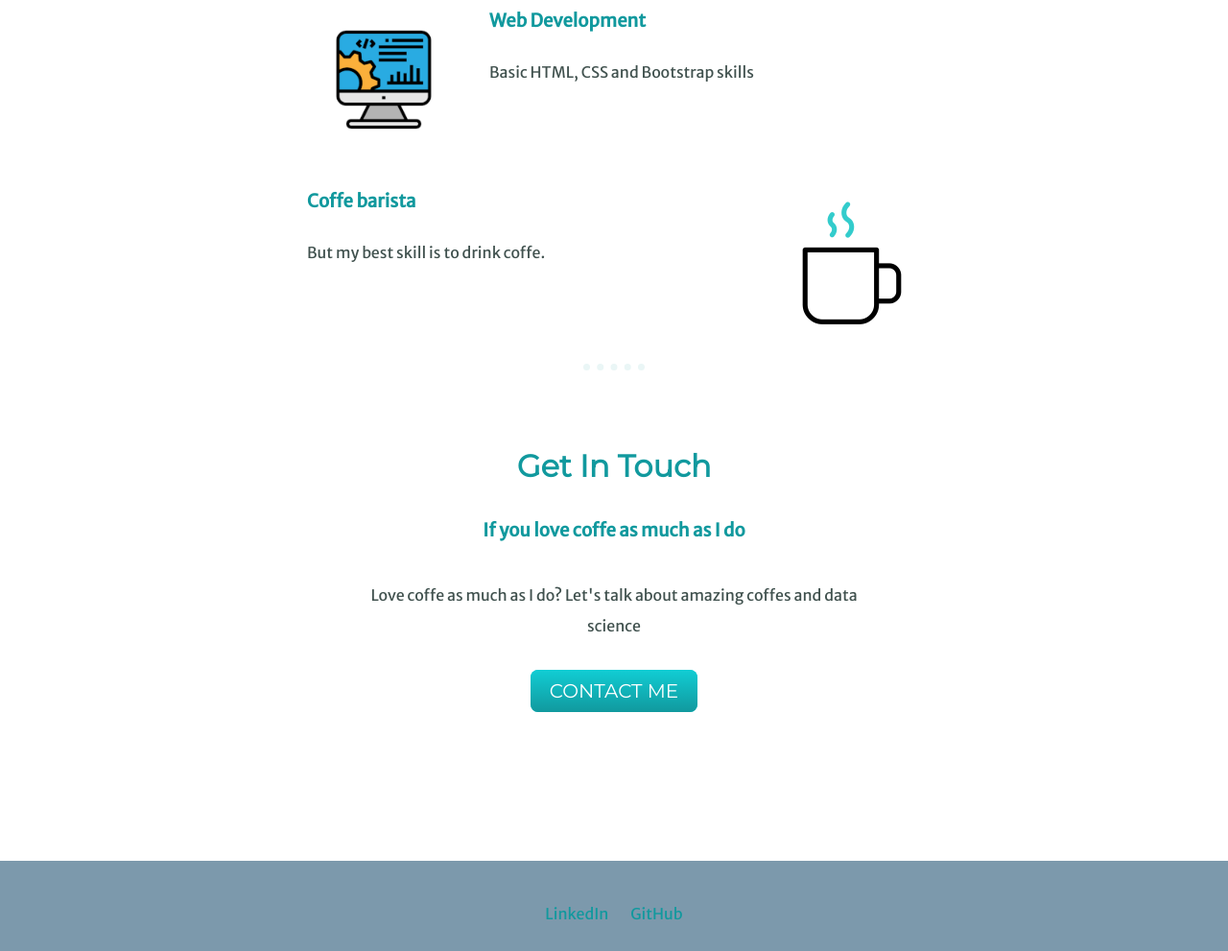
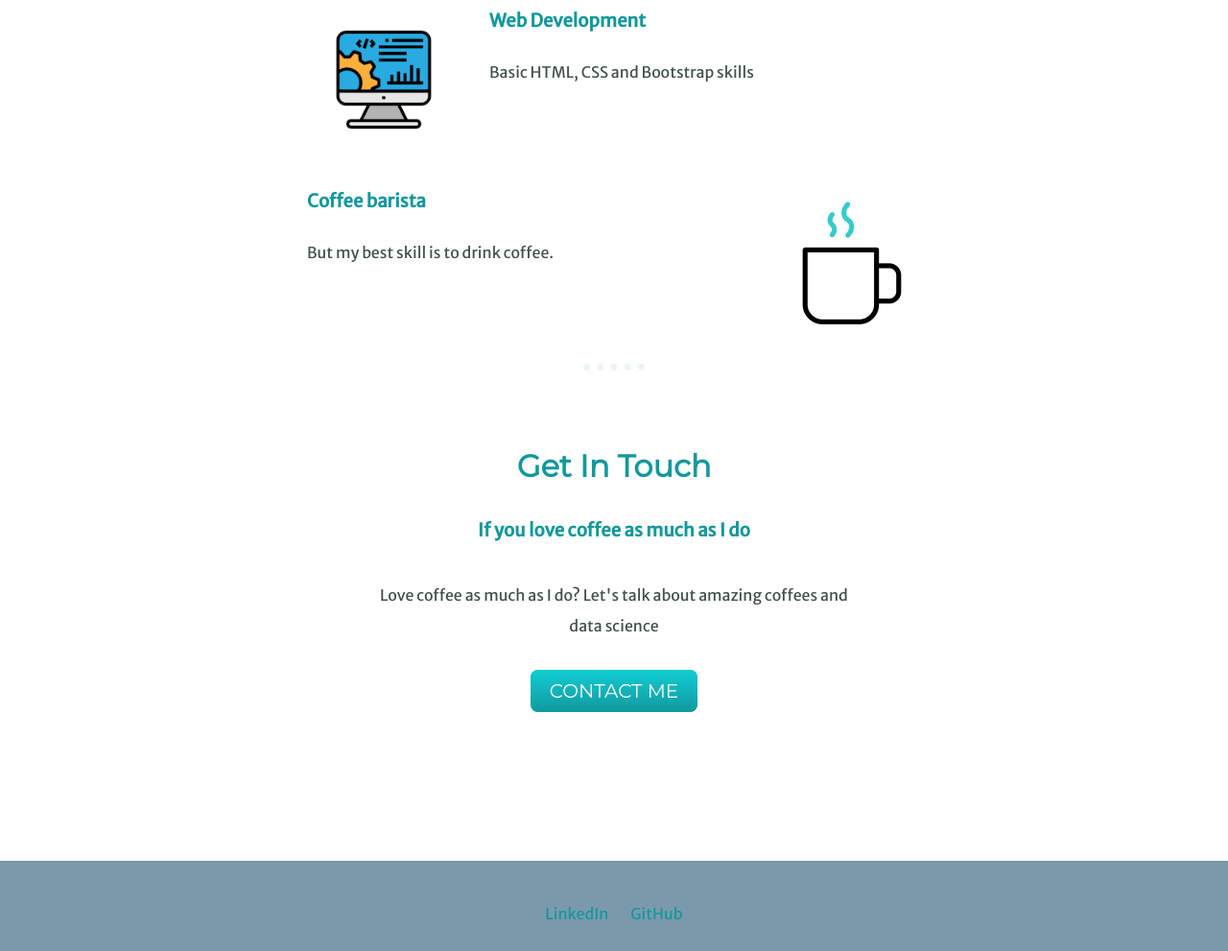
Before and after one commit to ovictordavid/my-personal-site, a plain HTML site: page index.html in a window 1280 px wide. Shown: the part 2143-3134 px from the top of the page at 96% size. Drawn offline with Linux system fonts and the light colour scheme; a web font is replaced by a local one.

Commit message:
Update index.html

```diff
--- a/index.html
+++ b/index.html
@@ -52,15 +52,15 @@
       </div>
       <div class="skill-row">
         <img class="coffe" src="images/coffe.gif" alt="">
-        <h3>Coffe barista</h3>
-        <p>But my best skill is to drink coffe. </p>
+        <h3>Coffee barista</h3>
+        <p>But my best skill is to drink coffee. </p>
       </div>
     </div>
     <hr>
     <div class="contact-me">
       <h2>Get In Touch</h2>
-      <h3>If you love coffe as much as I do</h3>
-      <p class="paragrafo-contact">Love coffe as much as I do? Let's talk about amazing coffes and data science</p>
+      <h3>If you love coffee as much as I do</h3>
+      <p class="paragrafo-contact">Love coffee as much as I do? Let's talk about amazing coffees and data science</p>
       <a class="btn" href="mailto:victor.vdavid@gmail.com">CONTACT ME</a>
     </div>
   </div>
```
